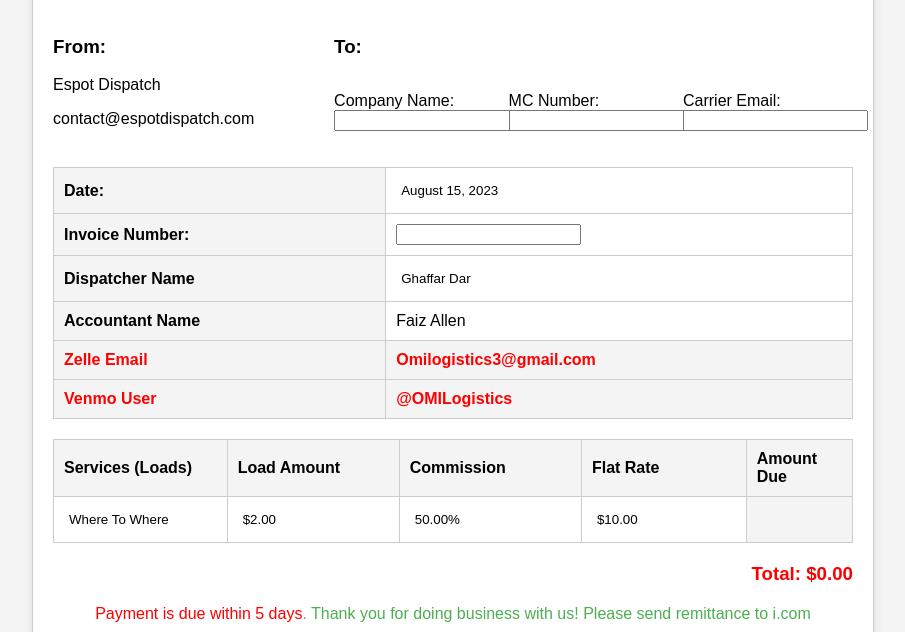
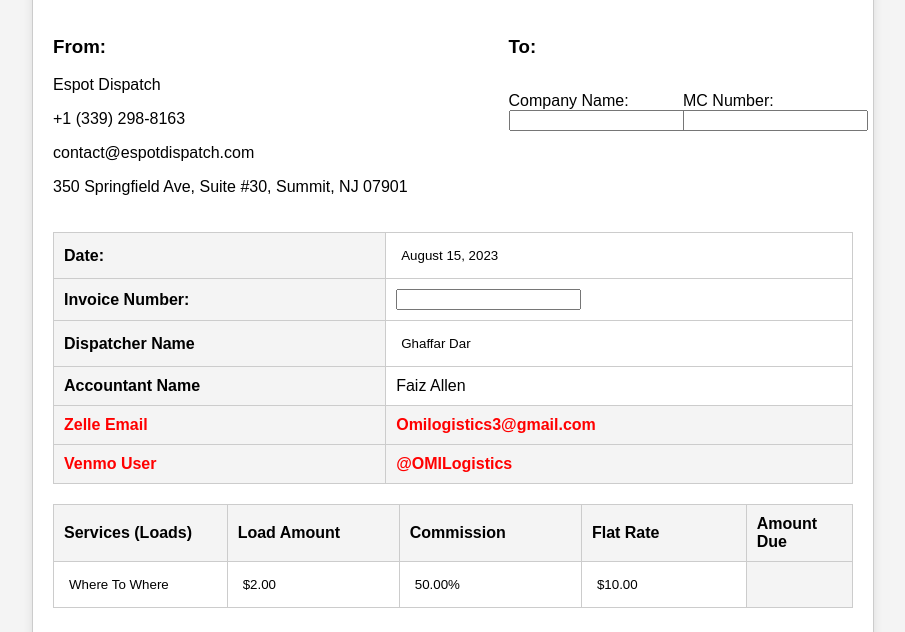
Before and after one commit to GhaffarDar/invoice, a plain HTML site: page index.html in a window 1280 px wide. Shown: the part 168-800 px from the top of the page, without its empty margins (187-1092 px from the left). Drawn offline with Linux system fonts and the light colour scheme.

Commit message:
index.html

```diff
--- a/index.html
+++ b/index.html
@@ -188,13 +188,14 @@
             <div class="from">
                 <h3>From:</h3>
                 <p>Espot Dispatch</p>
-                <p>contact@espotdispatch.com</p>
+				<p>+1 (339) 298-8163</p>
+				<p>contact@espotdispatch.com</p>
+                <p>350 Springfield Ave, Suite #30, Summit, NJ 07901</p>
             </div>
             <div class="to">
                 <h3>To:</h3>
                 <p class="inline-input">Company Name: <input type="text" id="client-name"></p>
                 <p class="inline-input">MC Number: <input type="number" id="client-address"></p>
-                <p class="inline-input">Carrier Email: <input type="text" id="client-email"></p>
             </div>
         </div>
         <div class="invoice-details">
@@ -247,7 +248,7 @@
             <h3>Total: <span id="invoice-total-amount" class="text-red">$0.00</span></h3>
         </div>
         <div class="invoice-footer">
-            <p><span class="text-red">Payment is due within 5 days</span>. <span class="text-green">Thank you for doing business with us! Please send remittance to i.com</span></p>
+            <p><span class="text-red">Please send remittance to +1 (339) 298-8163</span></p>
         </div>
         <div class="invoice-buttons">
             <button class="add-button" onclick="addRow()">Add Row</button>
```
